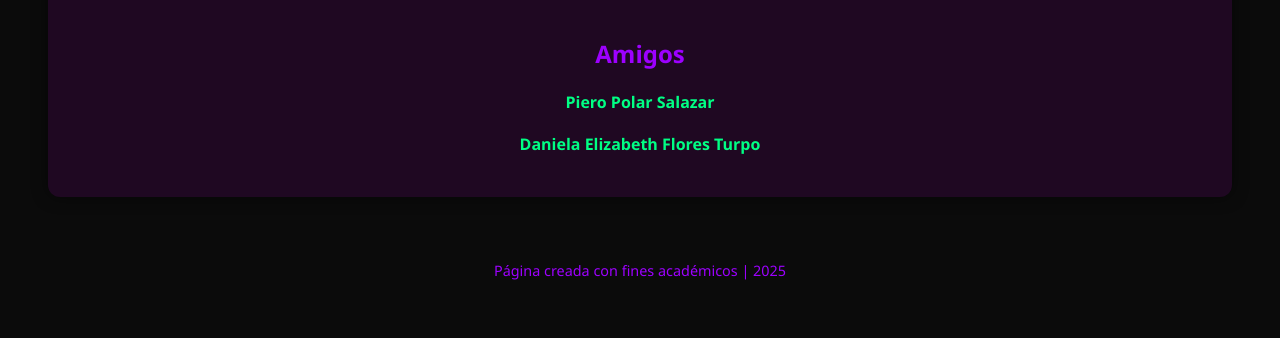
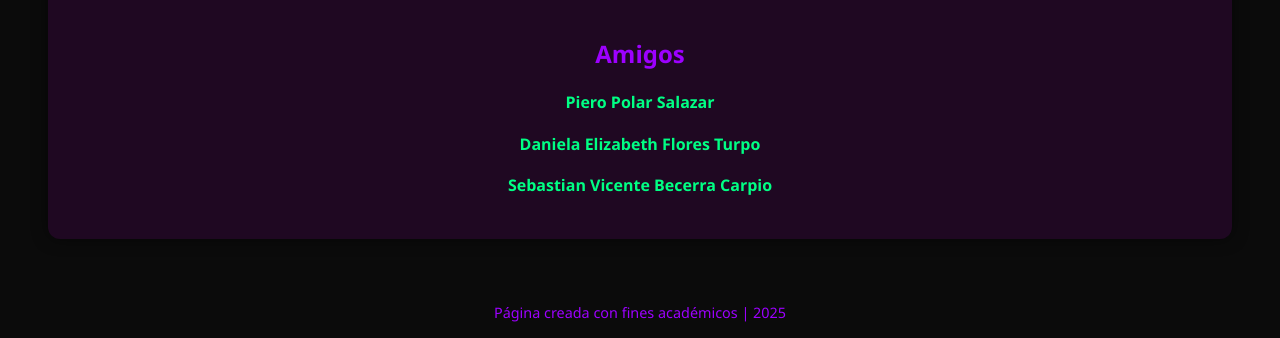
Before and after one commit to Alvaro435l/AlvaroGuzman, a plain HTML site: page index.html in a window 1280 px wide. Shown: the part 1348-1686 px from the top of the page. Before the commit the page ends 1644 px from the top, so only its background shows below. Drawn offline with Linux system fonts and the light colour scheme.

Commit message:
Update index.html

```diff
--- a/index.html
+++ b/index.html
@@ -197,6 +197,11 @@
             Daniela Elizabeth Flores Turpo
           </a>
         </p>
+        <p>
+          <a href="https://sebastianbc-14.github.io/Mi-pagina-web/" target="_blank">
+            Sebastian Vicente Becerra Carpio
+          </a>
+        </p>
       </div>
     </div>
   </div>
```
